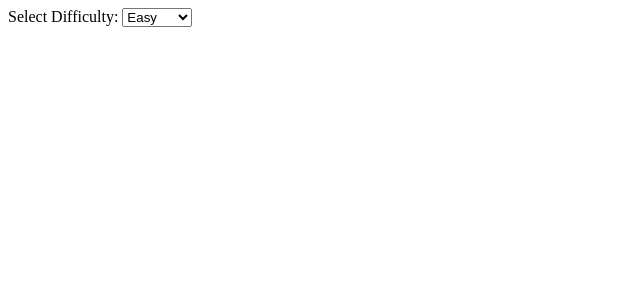
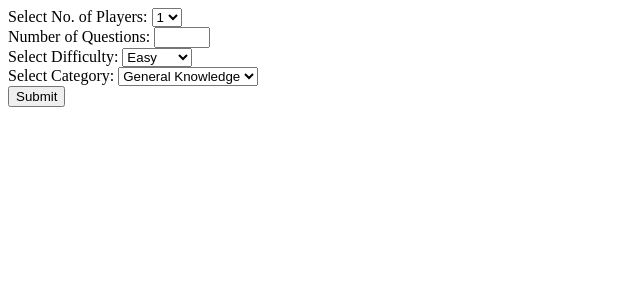
Before and after one commit to despinaki/Quiz_Project, a React app: page / in a window 1280 px wide. Shown: the top 300 px of the page, without its empty margins (0-640 px from the left). Built offline with nearby package versions, Linux system fonts and the light colour scheme.

Commit message:
form all done

```diff
--- a/src/App.js
+++ b/src/App.js
@@ -1,12 +1,12 @@
 import React from 'react'
-import Form from './components/Form'
+import Home from './containers/Home'
 
 class App extends React.Component {
 
   render() {
     return (
       <div>
-        <Form/>
+        <Home />
       </div>
     )
   }
--- a/src/components/Form.js
+++ b/src/components/Form.js
@@ -1,17 +1,54 @@
 import React, { Component } from 'react'
+// import { connect } from 'react-redux'
+//import actions
+import Players from './Players';
 
 class Form extends Component {
+    state = {quizSettings: {}}
 
+    handleInput = e => {
+        let settings = this.state.quizSettings
+        settings[e.target.name] = e.target.value
+        this.this.setState({settings})
+    }
+
+    handleSubmit = e => {
+        e.preventDefault();
+        e.target.reset();
+        this.props.add(this.state.quizSettings)
+    }
 
     render(){
         return(
             <div>
+                <form onSubmit={this.handleSubmit}>
+                <label>Select No. of Players: </label>
+                <select name="players" onChange={this.handleInput}>
+                    <option value = "1"> 1 </option>
+                    <option value = "2"> 2 </option>
+                    <option value = "3"> 3 </option>
+                    <option value = "4"> 4 </option>
+                </select><br></br>
+
+                <label>Number of Questions: </label>
+                <input type="number" min="1" max="99" onChange={this.handleInput} name="questions"/> <br></br>
+
                 <label>Select Difficulty: </label>
-                <select>
+                <select name="difficulty" onChange={this.handleInput}>
                     <option value = "Easy"> Easy </option>
                     <option value = "Medium"> Medium </option>
                     <option value = "Difficult"> Difficult </option>
-                </select>
+                </select><br></br>
+
+                <label>Select Category: </label>
+                <select name="category" onChange={this.handleInput}>
+                    <option value = "General Knowledge"> General Knowledge </option>
+                    <option value = "Sports"> Sports </option>
+                    <option value = "Celebrities"> Celebrities </option>
+                </select><br></br>
+
+                <input type="submit"></input>
+                </form>
             </div>
         )
     }
@@ -19,3 +56,8 @@ class Form extends Component {
 }
 
 export default Form;
+// const mDTP = dispatch => ({
+//     add: (item) => dispatch(addPlayer(item))
+// })
+
+// export default connect(null, mDTP)(Form);
--- a/src/components/Players.js
+++ b/src/components/Players.js
@@ -0,0 +1,17 @@
+import React, { Component } from 'react'
+
+class Players extends Component{
+
+    render(){
+        return(
+            <div>
+
+
+
+
+            </div>
+        )
+    }
+}
+
+export default Players;
--- a/src/containers/Home.js
+++ b/src/containers/Home.js
@@ -1,11 +1,12 @@
-import React from 'react';
 import React, {Component} from 'react'
+import Form from "../components/Form"
 
 class Home extends Component{
 
     render(){
         return (
             <div>
+                <Form/>
             </div>
         )
     }
```
